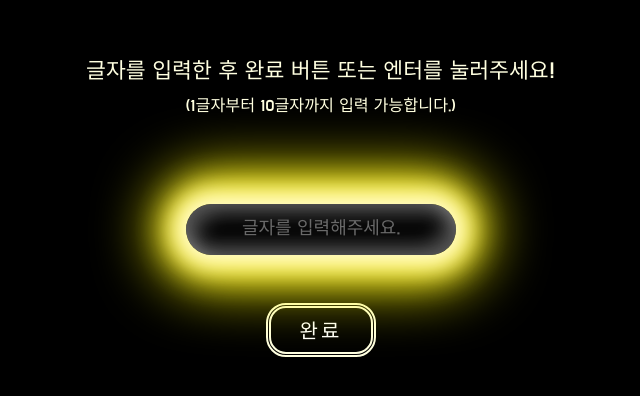
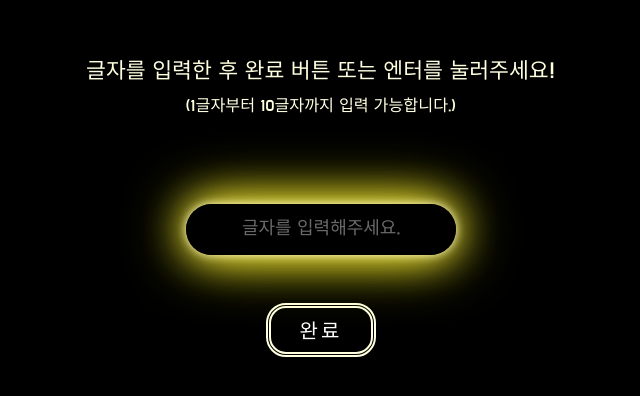
Before and after one commit to jinsk9268/text-fireworks, a website built with Vite: page index.html in a window 1280 px wide. Shown: the part 196-592 px from the top of the page, without its empty margins (319-959 px from the left). Built offline with nearby package versions, Linux system fonts and the light colour scheme.

Commit message:
style: 인풋 box-shadow 스타일 수정

```diff
--- a/src/style/style.css
+++ b/src/style/style.css
@@ -59,7 +59,10 @@ body {
 	align-items: center;
 	width: calc((100vw + 100vh) * 0.13);
 	border-radius: 30px;
-	box-shadow: 0px 0px 20px 10px #fffbc5, 0px 0px 30px 20px #fef052, 0px 0px 60px 30px #fff700;
+	box-shadow:
+		0 0 10px #fffbc5,
+		0 0 40px #fef052,
+		0 0 60px #fff700;
 	z-index: 0;
 }
 
@@ -80,7 +83,6 @@ body {
 	padding: 0.875rem;
 	border: none;
 	border-radius: 30px;
-	box-shadow: inset 10px 10px 20px rgba(255, 255, 255, 0.35), inset -10px -10px 20px rgba(255, 255, 255, 0.35);
 	background-color: black;
 	opacity: 0.9;
 	color: white;
```
